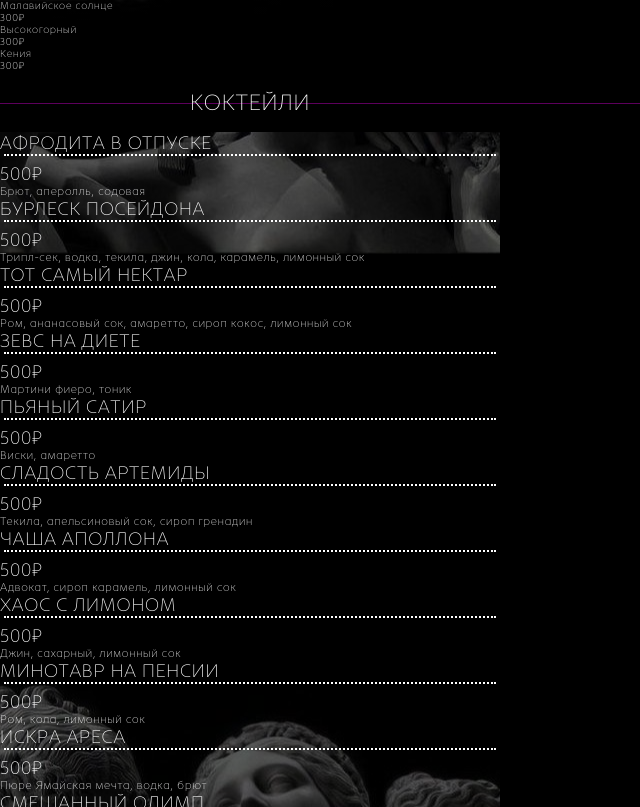
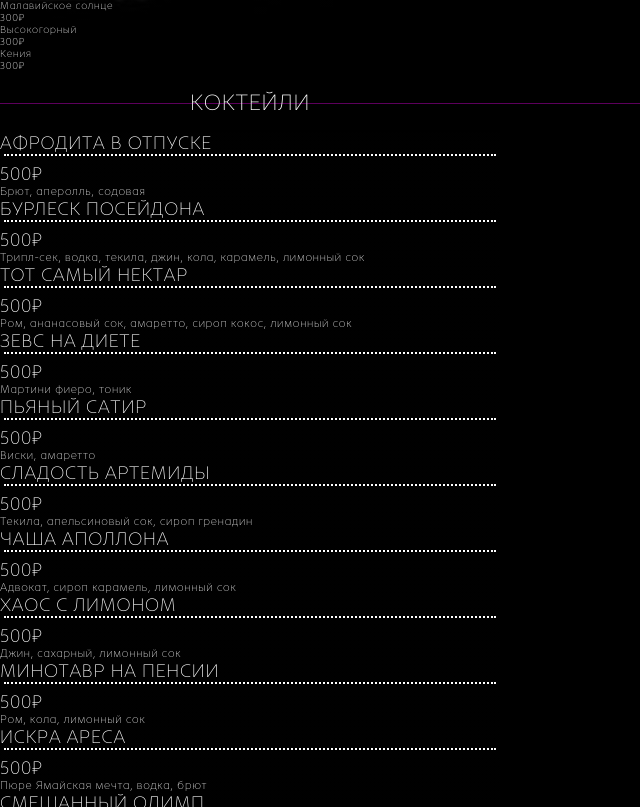
Before and after one commit to Apollynaria/hookan, a Vue app in the folder hookan-bar/: page / in a window 1280 px wide. Shown: the part 2073-2880 px from the top of the page, without its empty margins (0-640 px from the left). Built offline with nearby package versions, Linux system fonts and the light colour scheme.

Commit message:
фикс фото

```diff
--- a/hookan-bar/src/components/UI/Coctails.vue
+++ b/hookan-bar/src/components/UI/Coctails.vue
@@ -112,10 +112,9 @@ const coctails_list = [
 <style lang="scss" scoped>
 .coctails-back {
     background-image: linear-gradient(rgba(0, 0, 0, 0.55), rgba(0, 0, 0, 0.55)), url("../../assets/coctails_back.jpg");
-    background-size: auto;
+    background-size: cover;
     background-position: center;
-    background-attachment: fixed;
-    background-blend-mode: multiply;
+    background-repeat: no-repeat;
 }
 * {
     color: #ffffff;
```
Also changed, not shown: hookan-bar/src/assets/coctails_back.jpg.
